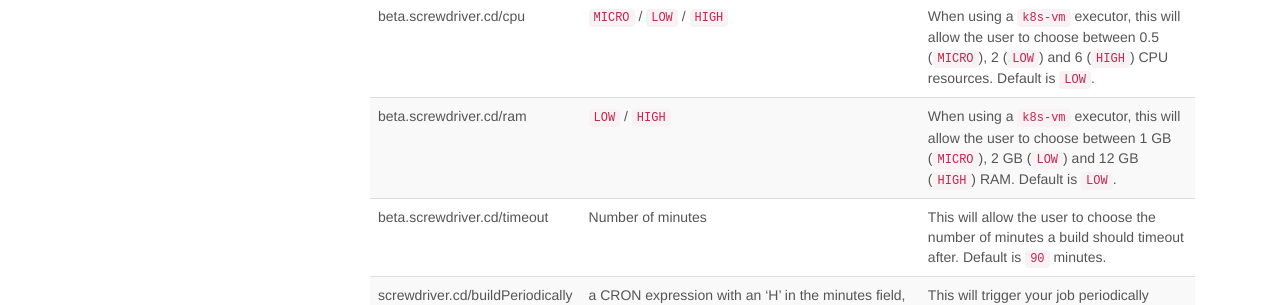
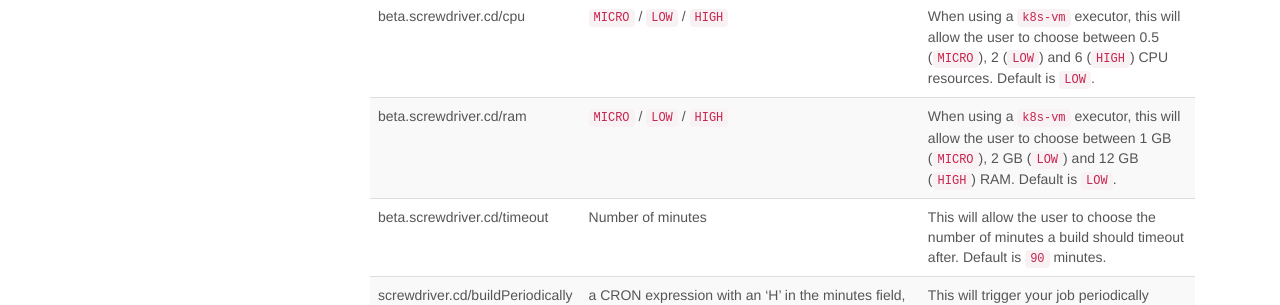
Before and after one commit to screwdriver-cd/guide, a Jekyll site: the page built from docs/user-guide/configuration/annotations.md, in a window 1280 px wide and 900 px high, scrolled down 503 px. Shown: the part 346-651 px from the top of the window. Built offline with Jekyll 4.4.1, drawn with Linux system fonts in a browser that asks for light colours.

Commit message:
add MICRO to ram

```diff
--- a/docs/user-guide/configuration/annotations.md
+++ b/docs/user-guide/configuration/annotations.md
@@ -34,6 +34,6 @@ Some Annotations are used to modify the properties of the build environment. The
 |------------|--------|-------------|
 | beta.screwdriver.cd/executor | Ask your cluster admin | This will determine what compute system is used to run the build. For example, set the build to run in a VM, a kubernetes pod, a docker container, or a Jenkins agent. |
 | beta.screwdriver.cd/cpu | `MICRO` / `LOW` / `HIGH` | When using a `k8s-vm` executor, this will allow the user to choose between 0.5 (`MICRO`), 2 (`LOW`) and 6 (`HIGH`) CPU resources. Default is `LOW`. |
-| beta.screwdriver.cd/ram | `LOW` / `HIGH` | When using a `k8s-vm` executor, this will allow the user to choose between 1 GB (`MICRO`), 2 GB (`LOW`) and 12 GB (`HIGH`) RAM. Default is `LOW`. |
+| beta.screwdriver.cd/ram | `MICRO` / `LOW` / `HIGH` | When using a `k8s-vm` executor, this will allow the user to choose between 1 GB (`MICRO`), 2 GB (`LOW`) and 12 GB (`HIGH`) RAM. Default is `LOW`. |
 | beta.screwdriver.cd/timeout | Number of minutes | This will allow the user to choose the number of minutes a build should timeout after. Default is `90` minutes. |
 | screwdriver.cd/buildPeriodically | a CRON expression with an 'H' in the minutes field, e.g. `H 0 * * *` <br><br>**Note:** The first interval is always set to "H" (maximum frequency as once per hour) to avoid large spikes for shared resources. You can test out your cron expression at https://crontab.guru/ | This will trigger your job periodically according to the cron expression. |
```
